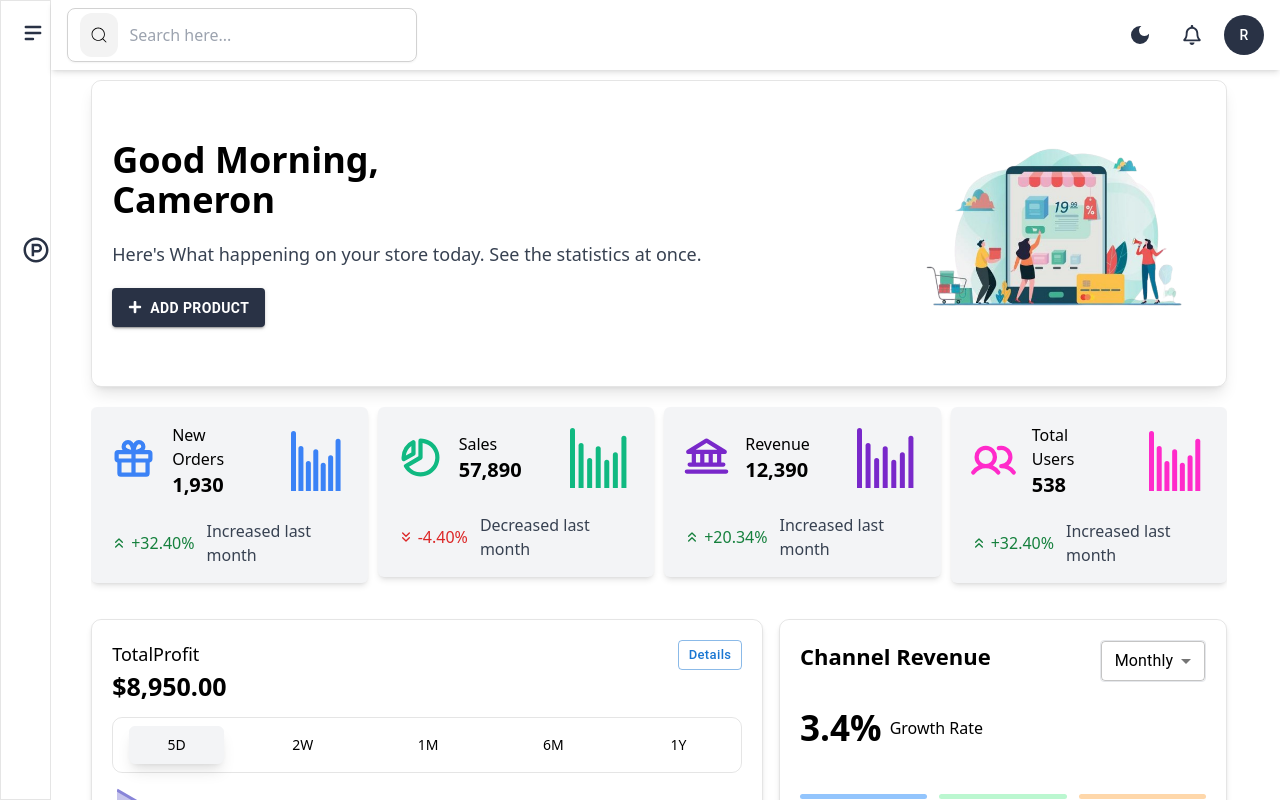
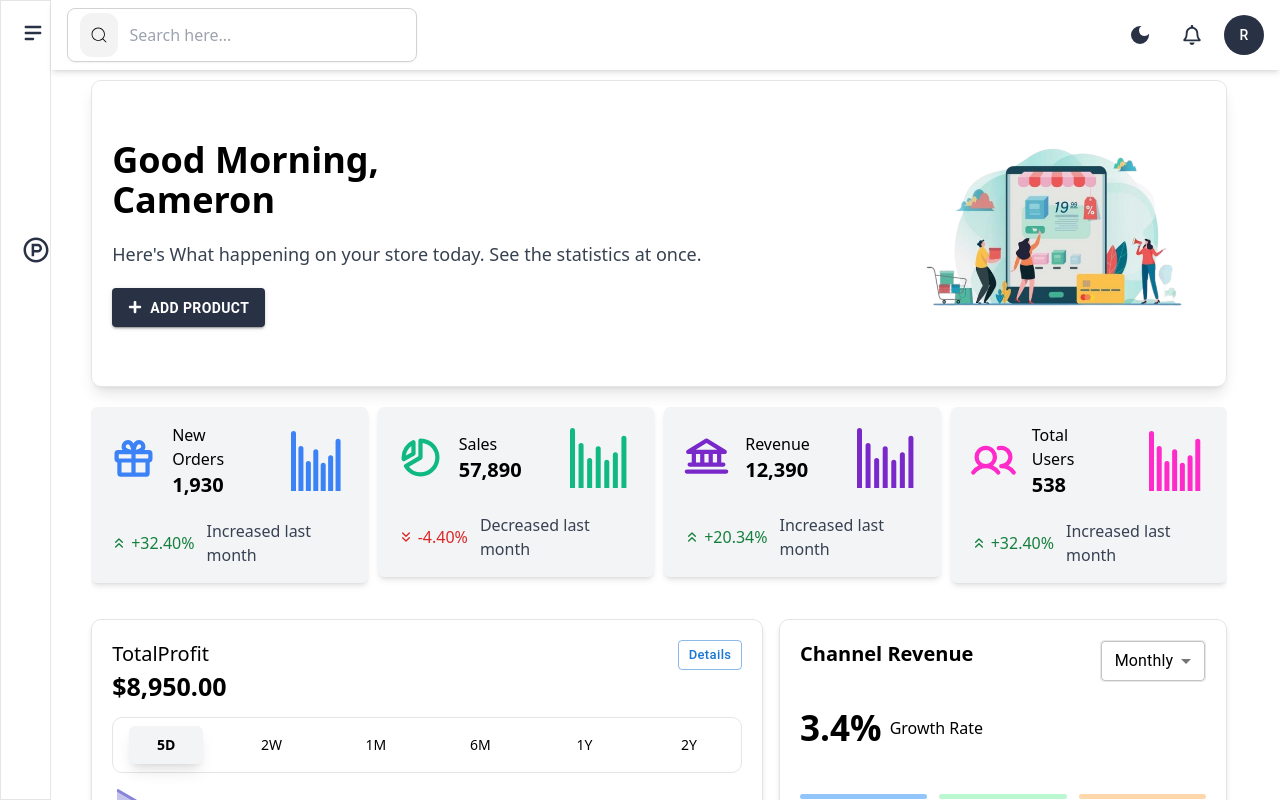
Before and after one commit to preetitaware04/admin-dashboard, a Next.js app: page / in a window 1280 px wide. Shown: the top 800 px of the page. Built offline with nearby package versions, Linux system fonts and the light colour scheme; some icons are missing.

Commit message:
total profit & channel revenue done

```diff
--- a/src/_components/Dashboard/DashboardCard/index.jsx
+++ b/src/_components/Dashboard/DashboardCard/index.jsx
@@ -1,51 +1,8 @@
 import React from "react";
 import { BarChart, Bar, ResponsiveContainer } from "recharts";
 import { FiChevronsUp, FiChevronsDown } from "react-icons/fi";
+import { barChartData } from "../dashboard.constants";
 
-const data = [
-  {
-    name: "Page A",
-    uv: 4000,
-    pv: 2400,
-    amt: 2400,
-  },
-  {
-    name: "Page B",
-    uv: 3000,
-    pv: 1398,
-    amt: 2210,
-  },
-  {
-    name: "Page C",
-    uv: 2000,
-    pv: 9800,
-    amt: 2290,
-  },
-  {
-    name: "Page D",
-    uv: 2780,
-    pv: 3908,
-    amt: 2000,
-  },
-  {
-    name: "Page E",
-    uv: 1890,
-    pv: 4800,
-    amt: 2181,
-  },
-  {
-    name: "Page F",
-    uv: 2390,
-    pv: 3800,
-    amt: 2500,
-  },
-  {
-    name: "Page G",
-    uv: 3490,
-    pv: 4300,
-    amt: 2100,
-  },
-];
 const DashboardCard = ({
   title,
   count,
@@ -67,7 +24,7 @@ const DashboardCard = ({
         </div>
         <div className="w-[70px] h-[70px]">
           <ResponsiveContainer>
-            <BarChart width={150} height={40} data={data}>
+            <BarChart width={150} height={40} data={barChartData}>
               <Bar
                 dataKey="uv"
                 fill={chartColor}
--- a/src/_components/Dashboard/dashboard.constants.js
+++ b/src/_components/Dashboard/dashboard.constants.js
@@ -109,4 +109,50 @@ export const profitTabsData = [
   { id: 3, tabName: "1M" },
   { id: 4, tabName: "6M" },
   { id: 5, tabName: "1Y" },
+  { id: 6, tabName: "2Y" },
 ];
+
+export const barChartData = [
+  {
+    name: "Page A",
+    uv: 4000,
+    pv: 2400,
+    amt: 2400,
+  },
+  {
+    name: "Page B",
+    uv: 3000,
+    pv: 1398,
+    amt: 2210,
+  },
+  {
+    name: "Page C",
+    uv: 2000,
+    pv: 9800,
+    amt: 2290,
+  },
+  {
+    name: "Page D",
+    uv: 2780,
+    pv: 3908,
+    amt: 2000,
+  },
+  {
+    name: "Page E",
+    uv: 1890,
+    pv: 4800,
+    amt: 2181,
+  },
+  {
+    name: "Page F",
+    uv: 2390,
+    pv: 3800,
+    amt: 2500,
+  },
+  {
+    name: "Page G",
+    uv: 3490,
+    pv: 4300,
+    amt: 2100,
+  },
+];
--- a/src/_components/Header/index.jsx
+++ b/src/_components/Header/index.jsx
@@ -18,9 +18,9 @@ const Header = () => {
     document.documentElement.classList.toggle("dark", newTheme === "dark");
   };
 
-  const toggleNav = () => {
-    context?.setIsToggleSidebar(!context?.isToggleSidebar);
-  };
+  // const toggleNav = () => {
+  //   context?.setIsToggleSidebar(!context?.isToggleSidebar);
+  // };
 
   return (
     <header
--- a/src/app/_components/ChannelRevenue.jsx
+++ b/src/app/_components/ChannelRevenue.jsx
@@ -16,7 +16,7 @@ const ChannelRevenue = () => {
     <div className="card dark:border-gray-700 p-5 w-[40%] shadow-md dark:shadow-gray-700 rounded-md flex flex-col gap-5">
       <div className="flex justify-between items-start">
         <div>
-          <h2 className="text-[22px] font-bold">Channel Revenue</h2>
+          <h2 className="text-xl font-bold">Channel Revenue</h2>
         </div>
         <Select
           value={revenue}
--- a/src/app/_components/TotalProfit.jsx
+++ b/src/app/_components/TotalProfit.jsx
@@ -17,7 +17,7 @@ const TotalProfit = () => {
     <div className="card dark:border-gray-700 p-5 w-[60%] shadow-md dark:shadow-gray-700 rounded-md flex flex-col justify-between">
       <div className="flex justify-between items-start">
         <div>
-          <h2 className="text-lg">TotalProfit</h2>
+          <h2 className="text-xl">TotalProfit</h2>
           <span className="text-[25px] font-bold">$8,950.00</span>
         </div>
         <Button variant="outlined" className="!capitalize" size="small">
@@ -32,8 +32,8 @@ const TotalProfit = () => {
               key={index}
               className={`flex items-center justify-center p-2 px-4 rounded-md text-sm cursor-pointer w-full ${
                 selectedProfit === index
-                  ? "bg-[#f3f4f6] dark:bg-gray-800 shadow-lg border border-gray-100 dark:border-gray-800"
-                  : ""
+                  ? "bg-[#f3f4f6] dark:bg-gray-800 shadow-lg border border-gray-100 dark:border-gray-800 font-bold"
+                  : " font-medium"
               }`}
               onClick={() => handleSelectProfit(index)}
             >
```
